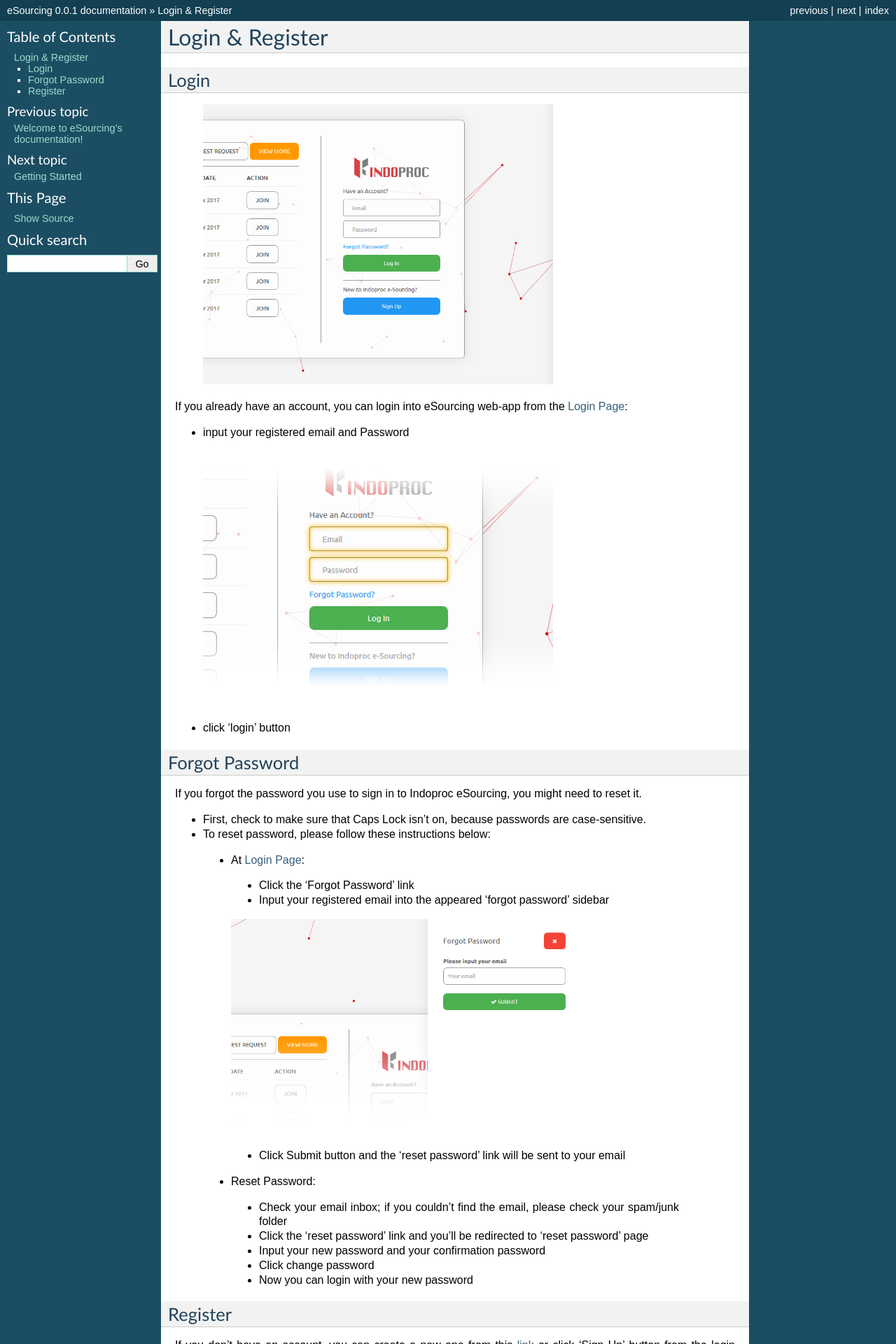
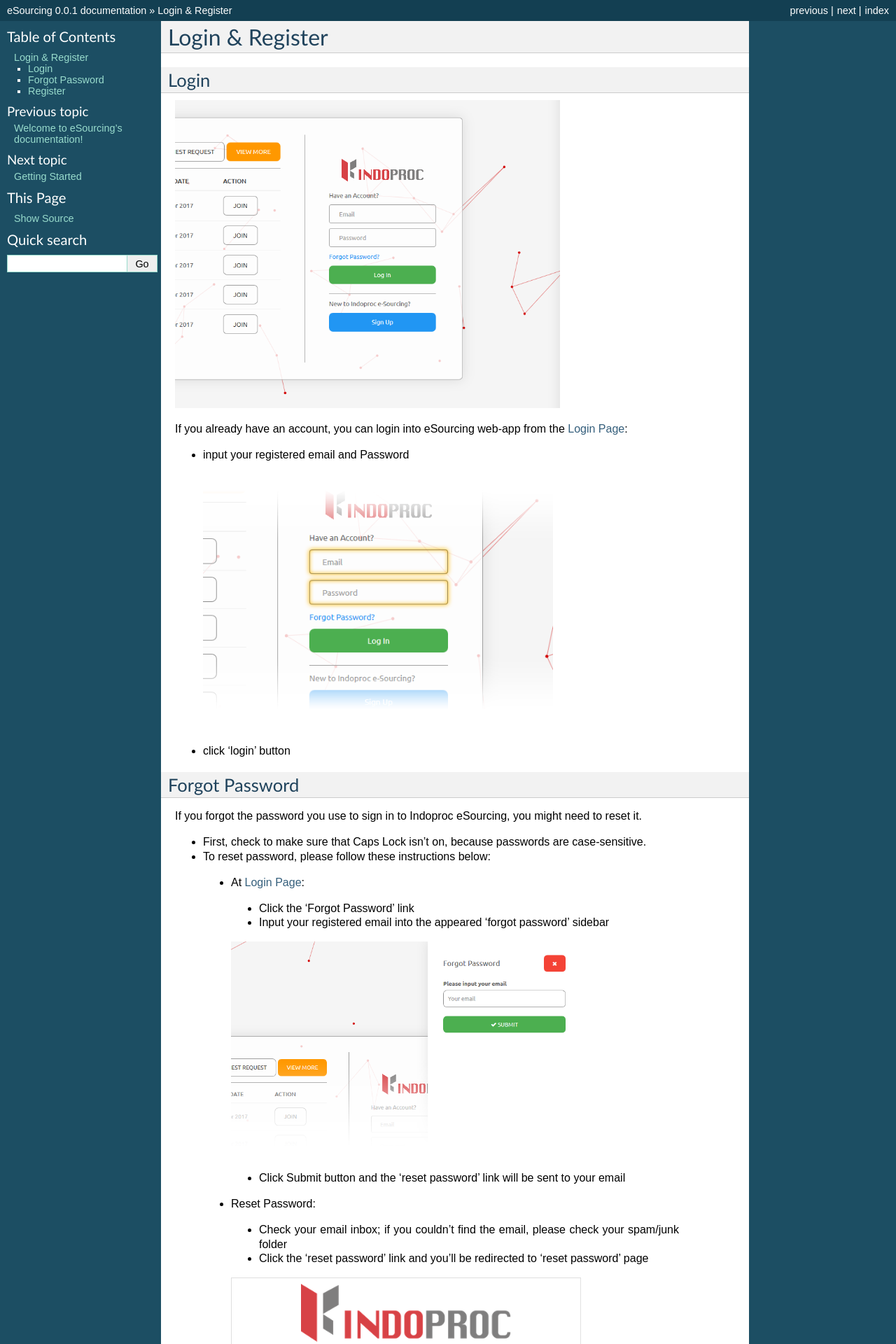
Before and after one commit to ralese/docs, a Sphinx documentation site: the page built from source/Login_Register.rst, in a window 1280 px wide. Shown: the top 1920 px of the page at 70% size. Built offline with Sphinx 7.4.7, drawn with Linux system fonts in a browser that asks for light colours.

```diff
--- a/source/Login_Register.rst
+++ b/source/Login_Register.rst
@@ -6,9 +6,9 @@ Login & Register
 Login
 -----
 
-  .. image:: img_src/login_ss.png
-      :width: 500px
-      :alt: Login Preview
+.. image:: img_src/login_ss.png
+    :width: 550px
+    :alt: Login Preview
 
 
 If you already have an account, you can login into eSourcing web-app from the `Login Page <http://indoproc.com/esourcing/sign/login>`_:
@@ -16,8 +16,8 @@ If you already have an account, you can login into eSourcing web-app from the `L
 - input your registered email and Password
 
   .. image:: img_src/userpass_ss.png
-      :width: 500px
-      :alt: Login Preview
+    :width: 500px
+    :alt: Login Preview
 
 - click 'login' button
 
@@ -35,8 +35,8 @@ If you forgot the password you use to sign in to Indoproc eSourcing, you might n
   - Input your registered email into the appeared 'forgot password' sidebar
 
   .. image:: img_src/forgot_ss.png
-      :width: 500px
-      :alt: Login Preview
+    :width: 500px
+    :alt: Login Preview
 
   - Click Submit button and the 'reset password' link will be sent to your email
 
@@ -44,7 +44,17 @@ If you forgot the password you use to sign in to Indoproc eSourcing, you might n
 
   - Check your email inbox; if you couldn't find the email, please check your spam/junk folder
   - Click the 'reset password' link and you'll be redirected to 'reset password' page
+
+  .. image:: img_src/resetemail_ss.png
+    :width: 500px
+    :alt: Login Preview
+
   - Input your new password and your confirmation password
+
+  .. image:: img_src/resetpass.png
+    :width: 500px
+    :alt: Login Preview
+
   - Click change password
   - Now you can login with your new password
 
```
Also changed, not shown: source/img_src/resetemail_ss.png (added), source/img_src/resetpass.png (added).
